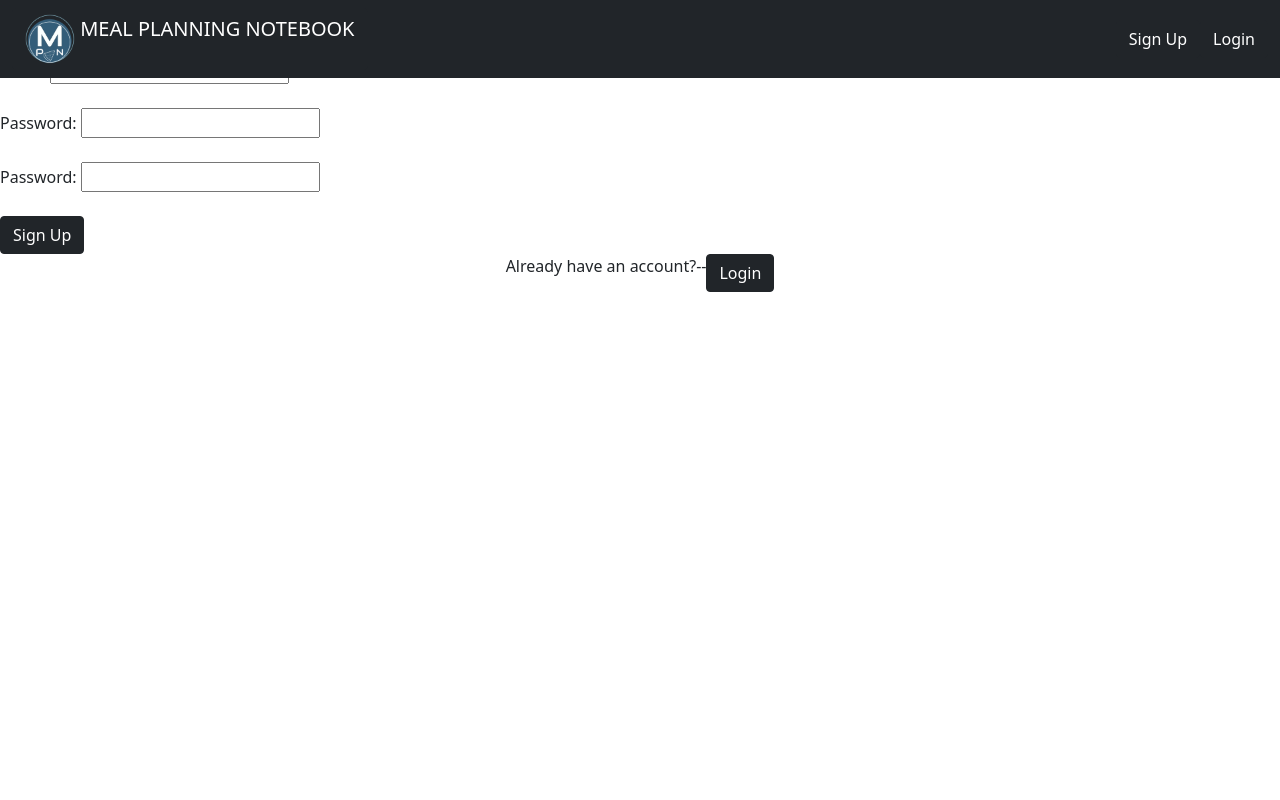
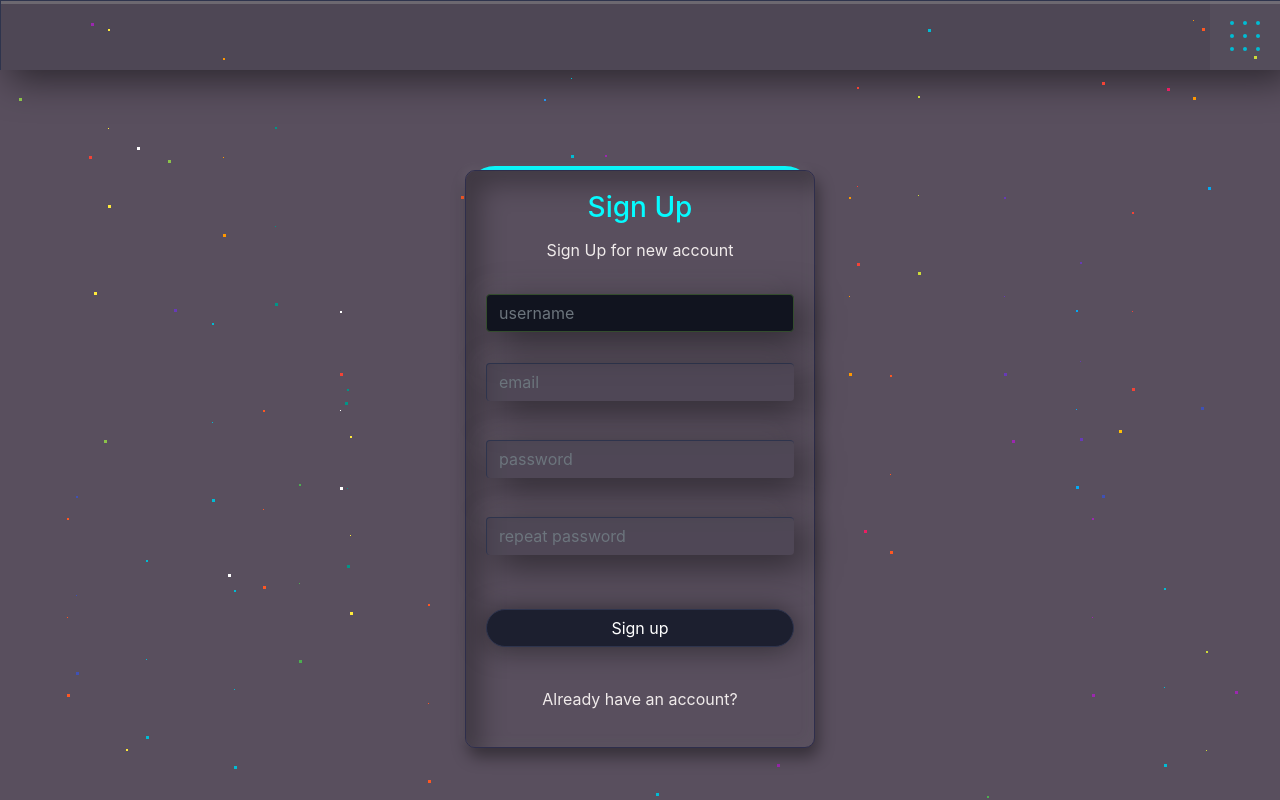
Before and after one commit to Farhanaurmi/MPN-webapp, a Django app: page /signup/ in a window 1280 px wide. Run offline with Django 3.2, Linux system fonts and the light colour scheme; some libraries are stand-ins or nearby versions.

Commit message:
sign up page style

```diff
--- a/MPN/app1/templates/app1/signupuser.html
+++ b/MPN/app1/templates/app1/signupuser.html
@@ -1,24 +1,89 @@
-{% extends 'app1/base.html' %}
-{% block content %}
+{% load static %}
+{% load widget_tweaks %}
+<html lang="en">
+<head>
+    <meta charset="UTF-8">
+    <meta http-equiv="X-UA-Compatible" content="IE=edge">
+    <meta name="viewport" content="width=device-width, initial-scale=1.0">
+    <link rel="stylesheet" href="https://cdnjs.cloudflare.com/ajax/libs/twitter-bootstrap/4.4.1/css/bootstrap.min.css">
+    <link rel="stylesheet" href="https://cdnjs.cloudflare.com/ajax/libs/font-awesome/5.13.0/css/all.min.css">
+    <link rel="stylesheet" href="https://cdnjs.cloudflare.com/ajax/libs/font-awesome-animation/0.3.0/font-awesome-animation.min.css">
+    <link rel="stylesheet" href="{% static 'css/signup.css' %}">
+    <link rel="icon" type="image/png"  href="{% static 'images/icon.png' %}">
+    <title>MPN Signup</title>
+</head>
+<div class="top-header">
+</div>
+
+<body>
 
 
-<div class="jumbotron">
-<form method="POST" enctype="multipart/form-data">
-    {% csrf_token %}
-    Username: {{ form.username }} <br><br>
-    Email: {{ form.email }} <br><br>
-    Password: {{ form.password1 }} <br><br>
-    Password: {{ form.password2 }} <br><br>
-    {{ form.errors }}
-
-<input class="btn btn-dark" type="submit" value="Sign Up">
-</form>
-
-<div class="d-flex justify-content-center links">
-    Already have an account?-- <a href="{% url 'loginuser' %}" class="btn btn-dark"> Login </a>
-</div>
+<div id="mainCoantiner">
+  <div class="main-header">
+  <div class="folio-btn">
+    <a class="folio-btn-item ajax" href="{% url 'loginuser' %}">
+        <span class="folio-btn-dot">
+        </span><span class="folio-btn-dot"></span>
+        <span class="folio-btn-dot"></span><span class="folio-btn-dot">        </span>
+        <span class="folio-btn-dot"></span>
+        <span class="folio-btn-dot"></span>
+        <span class="folio-btn-dot"></span>
+        <span class="folio-btn-dot"></span>
+        <span class="folio-btn-dot"></span>
+    </a>
+  </div>
 </div>
 
 
+<div>
+  <div class="starsec"></div>
+  <div class="starthird"></div>
+  <div class="starfourth"></div>
+  <div class="starfifth"></div>
+</div>
 
-{% endblock %}
+
+<div class="container text-center text-dark mt-5">
+  <div class="row">
+    <div class="col-lg-4 d-block mx-auto mt-5">
+      <div class="row">
+        <div class="col-xl-12 col-md-12 col-md-12">
+          <div class="card">
+            <div class="card-body wow-bg" id="formBg">
+              <h3 class="colorboard">Sign Up</h3>
+
+              <p class="incolor">Sign Up for new account</p>
+
+
+            <form method="POST" enctype="multipart/form-data">
+                {% csrf_token %}
+              <div class="input-group mb-3">
+                  {{ form.username|add_class:'form-control textbox-dg'|attr:"placeholder:username" }}
+                </div>
+                <div class="input-group mb-4">
+                    {{ form.email|add_class:'form-control textbox-dg'|attr:"placeholder:email" }}
+                  </div>
+                  <div class="input-group mb-4">
+                    {{ form.password1|add_class:'form-control textbox-dg'|attr:"placeholder:password" }}
+                  </div>
+              <div class="input-group mb-4">
+                {{ form.password2|add_class:'form-control textbox-dg'|attr:"placeholder:repeat password" }}
+
+                </div>
+
+              <div class="row">
+                <div class="col-12"> <button type="submit" class="btn btn-primary btn-block logn-btn">Sign up</button> </div>
+            </form>
+                <div class="col-12"> <a href="/login" class="incolor2"> Already have an account?</a> </div>
+              </div>
+
+            </div>
+          </div>
+        </div>
+      </div>
+    </div>
+  </div>
+</div>
+</div>
+</body>
+</html>
--- a/MPN/static/css/login.css
+++ b/MPN/static/css/signup.css
@@ -221,7 +221,7 @@ background-color: #05fbff;}
 .form-control:focus
 {
   border: 1px solid #344d2e;
-  color: #495057;
+  color: #05f7ff;
     outline: 0;
     background: rgb(17, 20, 31);
     border-radius: 4px;
@@ -271,7 +271,7 @@ background-color: #05fbff;}
 .incolor
 {
   color: #f0ebeb;
-  padding-top: 50px;
+  padding-top: 5px;
   padding-bottom: 1px;
 }
 
```
Also changed, not shown: MPN/app1/templates/app1/login.html (+4 -6 lines), MPN/db.sqlite3.
